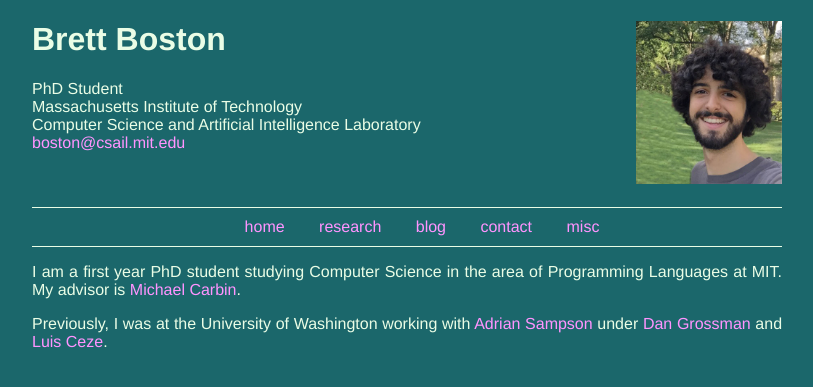
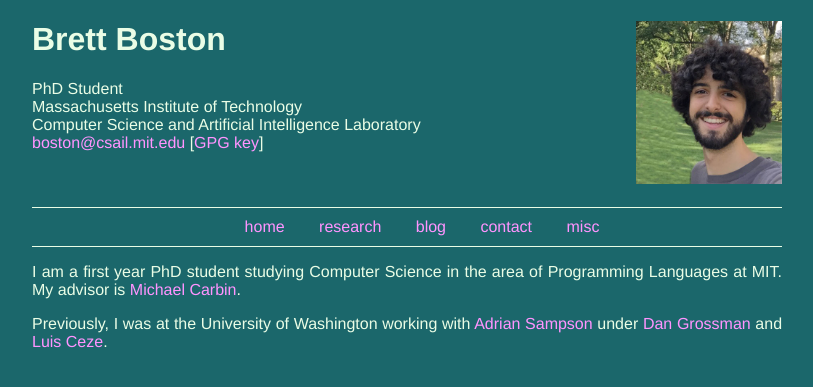
Before and after one commit to bboston7/academic-website, a Jekyll site: the page built from index.mkd, in a window 1280 px wide. Shown: the top 387 px of the page, without its empty margins (233-1046 px from the left). Built offline with Jekyll 4.4.1, drawn with Linux system fonts in a browser that asks for light colours.

Commit message:
Added gpg key link

```diff
--- a/_layouts/page.html
+++ b/_layouts/page.html
@@ -18,6 +18,7 @@
                 Massachusetts Institute of Technology <br />
                 Computer Science and Artificial Intelligence Laboratory <br />
                 <a href="mailto:{{ site.email }}">{{ site.email }}</a>
+                [<a href="https://pgp.mit.edu/pks/lookup?op=get&search=0x60845A5540A2F138">GPG key</a>]
             </p>
         </div>
         {% include navigation.html %}
```
